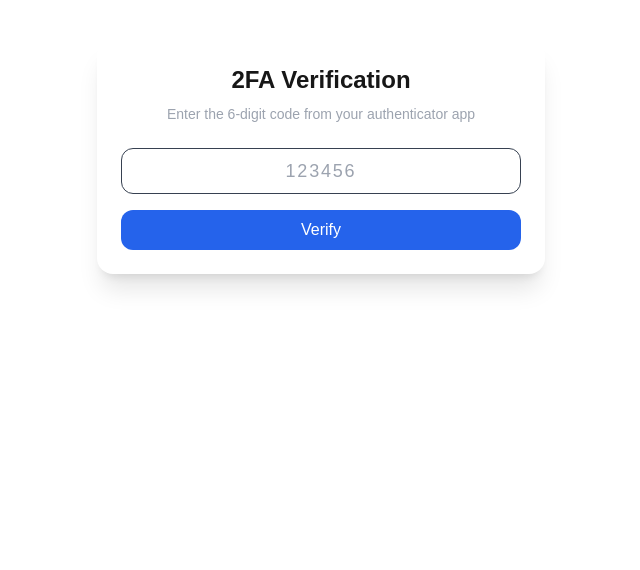
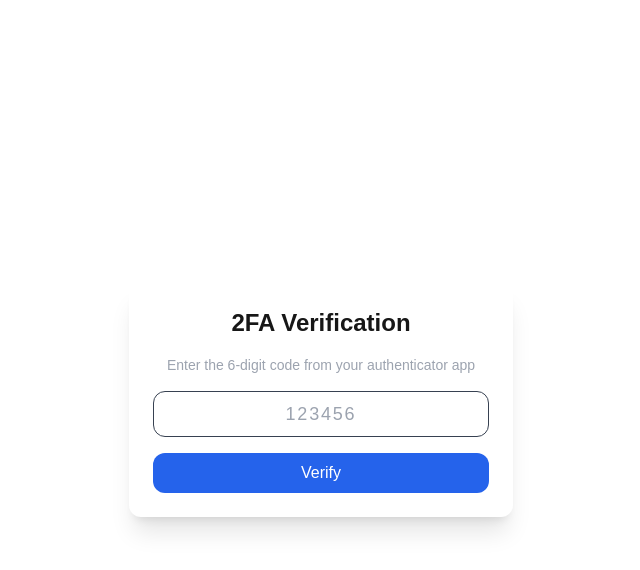
Before and after one commit to perassijulian/password-manager, a Next.js app: page /2fa/verify in a window 1280 px wide. Shown: the top 570 px of the page, without its empty margins (319-959 px from the left). Built offline with nearby package versions, Linux system fonts and the light colour scheme.

Commit message:
add Button component to 2fa paths and CredentialForm component

```diff
--- a/app/2fa/setup/page.tsx
+++ b/app/2fa/setup/page.tsx
@@ -6,6 +6,7 @@ import { zodResolver } from "@hookform/resolvers/zod";
 import { z } from "zod";
 import { useRouter } from "next/navigation";
 import Toast from "@/components/Toast";
+import Button from "@/components/Button";
 
 const formSchema = z.object({
   code: z
@@ -21,7 +22,7 @@ export default function Setup() {
     message: string;
     type: "error" | "success" | "info";
   } | null>(null);
-  const [loading, setLoading] = useState(false);
+  const [isLoading, setIsLoading] = useState(false);
   const router = useRouter();
 
   const {
@@ -54,8 +55,8 @@ export default function Setup() {
 
   const onSubmit = async (data: FormData) => {
     setToast(null);
-    setLoading(true);
     try {
+      setIsLoading(true);
       const res = await fetch("/api/2fa/verify", {
         method: "POST",
         headers: { "Content-Type": "application/json" },
@@ -76,12 +77,13 @@ export default function Setup() {
       console.error(err);
       setToast({ message: "An unexpected error occurred", type: "error" });
     } finally {
-      setLoading(false);
+      setIsLoading(false);
     }
   };
 
   return (
-    <div className="max-w-md mx-auto mt-10 p-6 bg-white rounded-2xl shadow-xl">
+    <div className="min-h-screen flex items-center justify-center px-4">
+      <div className="bg-white p-6 rounded-xl shadow-xl w-full max-w-sm space-y-4">
         <h1 className="text-2xl font-semibold mb-2 text-center">Set up 2FA</h1>
 
         {qrCode ? (
@@ -119,14 +121,11 @@ export default function Setup() {
             />
           )}
 
-        <button
-          type="submit"
-          disabled={loading}
-          className="w-full bg-blue-600 text-white py-2 rounded-xl hover:bg-blue-700 disabled:opacity-70"
-        >
-          {loading ? "Verifying..." : "Activate 2FA"}
-        </button>
+          <Button type="submit" disabled={isLoading} isLoading={isLoading}>
+            {isLoading ? "Verifying..." : "Activate 2FA"}
+          </Button>
         </form>
+      </div>
     </div>
   );
 }
--- a/app/2fa/verify/page.tsx
+++ b/app/2fa/verify/page.tsx
@@ -6,6 +6,7 @@ import { zodResolver } from "@hookform/resolvers/zod";
 import { z } from "zod";
 import { useRouter } from "next/navigation";
 import Toast from "@/components/Toast";
+import Button from "@/components/Button";
 
 const formSchema = z.object({
   code: z
@@ -20,7 +21,7 @@ export default function Verify2FA() {
     message: string;
     type: "error" | "success" | "info";
   } | null>(null);
-  const [loading, setLoading] = useState(false);
+  const [isLoading, setIsLoading] = useState(false);
   const router = useRouter();
 
   const {
@@ -31,7 +32,7 @@ export default function Verify2FA() {
 
   const onSubmit = async (data: FormData) => {
     setToast(null);
-    setLoading(true);
+    setIsLoading(true);
     try {
       const res = await fetch("/api/2fa/verify", {
         method: "POST",
@@ -53,12 +54,13 @@ export default function Verify2FA() {
       console.error("2FA verify error:", err);
       setToast({ message: "An unexpected error occurred", type: "error" });
     } finally {
-      setLoading(false);
+      setIsLoading(false);
     }
   };
 
   return (
-    <div className="max-w-md mx-auto mt-10 p-6 bg-white rounded-2xl shadow-xl">
+    <div className="min-h-screen flex items-center justify-center px-4">
+      <div className="bg-white p-6 rounded-xl shadow-xl w-full max-w-sm space-y-4">
         <h1 className="text-2xl font-semibold mb-2 text-center">
           2FA Verification
         </h1>
@@ -87,14 +89,11 @@ export default function Verify2FA() {
             />
           )}
 
-        <button
-          type="submit"
-          disabled={loading}
-          className="w-full bg-blue-600 text-white py-2 rounded-xl hover:bg-blue-700 disabled:opacity-70"
-        >
-          {loading ? "Verifying..." : "Verify"}
-        </button>
+          <Button type="submit" disabled={isLoading} isLoading={isLoading}>
+            {isLoading ? "Verifying..." : "Verify"}
+          </Button>
         </form>
+      </div>
     </div>
   );
 }
--- a/components/CredentialForm.tsx
+++ b/components/CredentialForm.tsx
@@ -1,14 +1,15 @@
 import { Eye, EyeClosed } from "lucide-react";
 import { useState } from "react";
+import Button from "./Button";
 
 export default function CredentialForm({ onClick }: { onClick: () => void }) {
   const [form, setForm] = useState({ service: "", username: "", password: "" });
   const [showPassword, setShowPassword] = useState(false);
-  const [loading, setLoading] = useState(false);
+  const [isLoading, setIsLoading] = useState(false);
   const [message, setMessage] = useState("");
   async function handleSubmit(e: React.FormEvent) {
     e.preventDefault();
-    setLoading(true);
+    setIsLoading(true);
     setMessage("");
 
     try {
@@ -28,7 +29,7 @@ export default function CredentialForm({ onClick }: { onClick: () => void }) {
     } catch (err) {
       setMessage("Network error");
     } finally {
-      setLoading(false);
+      setIsLoading(false);
     }
   }
   return (
@@ -73,14 +74,14 @@ export default function CredentialForm({ onClick }: { onClick: () => void }) {
         </button>
       </div>
 
-      <button
+      <Button
         onClick={onClick}
         type="submit"
-        disabled={loading}
-        className="w-full bg-blue-600 text-white rounded-xl py-2 font-medium hover:bg-blue-700 transition"
+        disabled={isLoading}
+        isLoading={isLoading}
       >
-        {loading ? "Saving..." : "Save Credential"}
-      </button>
+        {isLoading ? "Saving..." : "Save Credential"}
+      </Button>
 
       {message && (
         <p className="text-sm text-center text-gray-700">{message}</p>
```
Also changed, not shown: 1 other file (tests, documents, lock files or other folders). Lines whose indentation alone changed are shown as unchanged.
